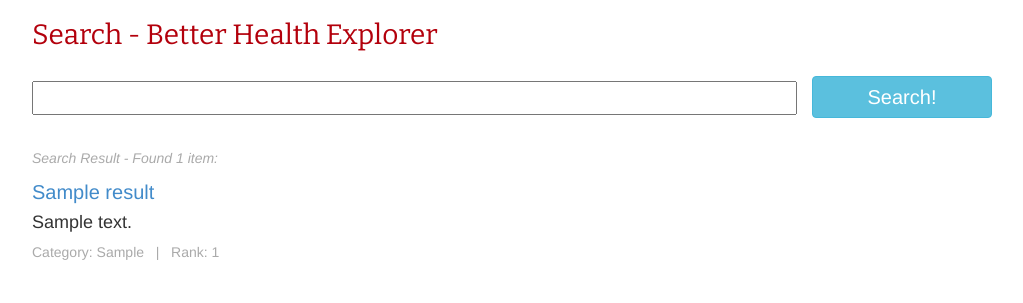
After one commit to cipang/better-health-explorer, a Django app: template web/templates/search_result.html in a window 1280 px wide. The commit adds this page. Shown: the top 303 px of the page, without its empty margins (38-1061 px from the left). Run offline with Django 3.2, Linux system fonts and the light colour scheme; the template is opened without the code that fills it: most values are stand-ins (such as "Sample title", 1, 10 or a date in 2020); some libraries are stand-ins or nearby versions.

Commit message:
Implemented a basic search function.

```diff
--- a/web/templates/article.html
+++ b/web/templates/article.html
@@ -119,7 +119,7 @@
             </div>
         </div>
 
-        <div class="footer">Better Health Explorer</div>
+        <div class="footer">Better Health Explorer | <a href="{% url 'home' %}">Home</a> | <a href="{% url 'search' %}">Search</a></div>
     </div>
 
     <div class="alert alert-warning status" id="topbutton">
--- /dev/null
+++ b/web/templates/search_result.html
@@ -0,0 +1,55 @@
+<!DOCTYPE html>
+<html lang="en">
+<head>
+    <meta charset="UTF-8">
+    <title>Search Result</title>
+
+    {% load staticfiles %}
+    <script src="{% static 'jquery-1.11.2.min.js' %}"></script>
+    <link rel="stylesheet" href="{% static 'bootstrap.css' %}">
+    <script src="{% static 'bootstrap.min.js' %}"></script>
+    <link href="http://fonts.googleapis.com/css?family=Bitter" rel="stylesheet" type="text/css">
+
+    <style type="text/css">
+    body, input, .btn { font-size: 20px; }
+    h1 { color: #b3000c; font-family: "Bitter", serif; font-size: 28px; margin-bottom: 30px; }
+    #keyword, .btn { width: 100%; }
+    .scell { padding-right: 0; }
+    .btn { margin-top: -5px; }
+    #result { margin-top: 1.5em; }
+    #result ul { padding: 0; }
+    #result ul li { list-style-type: none; margin-bottom: 2em; }
+    .summary { font-size: 18px; }
+    .addinfo { font-size: 14px; color: #aaa; }
+    .resultinfo { color: #aaa; font-size: 14px; font-style: italic; }
+    </style>
+</head>
+<body>
+    <div class="container" id="main">
+        <h1>Search - Better Health Explorer</h1>
+        <div id="searchform">
+            <form action="/search" method="get">
+                <div class="row">
+                    <div class="col-md-8 col-sm-8 col-xs-8 scell"><input type="text" name="q" id="keyword" autocomplete="off" value="{{ q }}"></div>
+                    <div class="col-md-2 col-sm-2 col-xs-4 scell"><button type="submit" class="btn-info btn">Search!</button></div>
+                    <div class="col-md-2 col-sm-2 col-xs-0">&nbsp;</div>
+                </div>
+            </form>
+        </div>
+        {% if result != None %}
+        <div id="result">
+            <p class="resultinfo">Search Result - Found {{ result|length}} item{{ result|length|pluralize}}:</p>
+            <ul>
+                {% for r, score in result %}
+                    <li><a href="{% url 'article' r.id %}" title="{{ r.title }}">{{ r.title }}</a><br>
+                    <span class="summary">{{ r.summary }}</span><br>
+                    <span class="addinfo">Category: {{ r.cat2 }} &nbsp; | &nbsp; Rank: {{ forloop.counter }}</span><!-- {{ score }} --></li>
+                {% empty %}
+                    <li>(Search Not Found)</li>
+                {% endfor %}
+            </ul>
+        </div>
+        {% endif %}
+    </div>
+</body>
+</html>
```
Also changed, not shown: his/urls.py (+1 -0 lines), web/views.py (+58 -0 lines).
